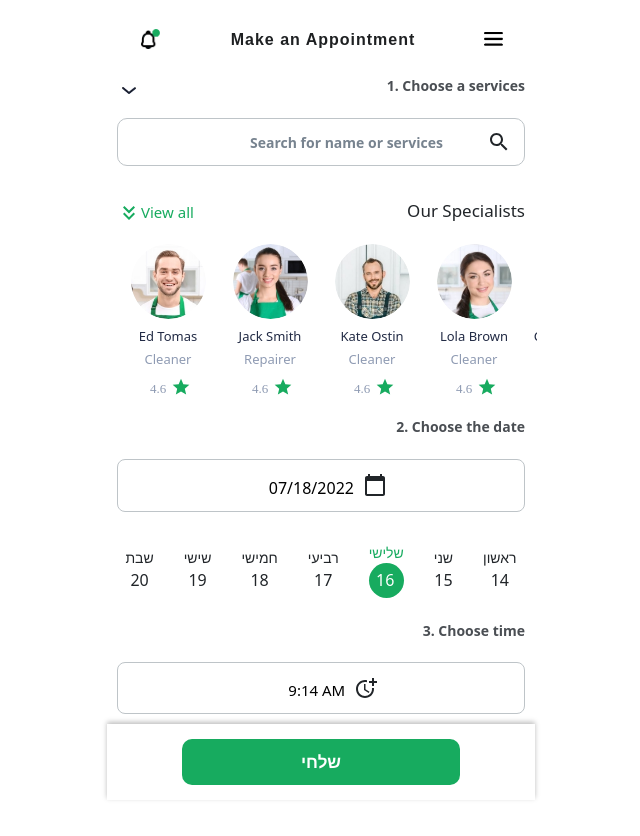
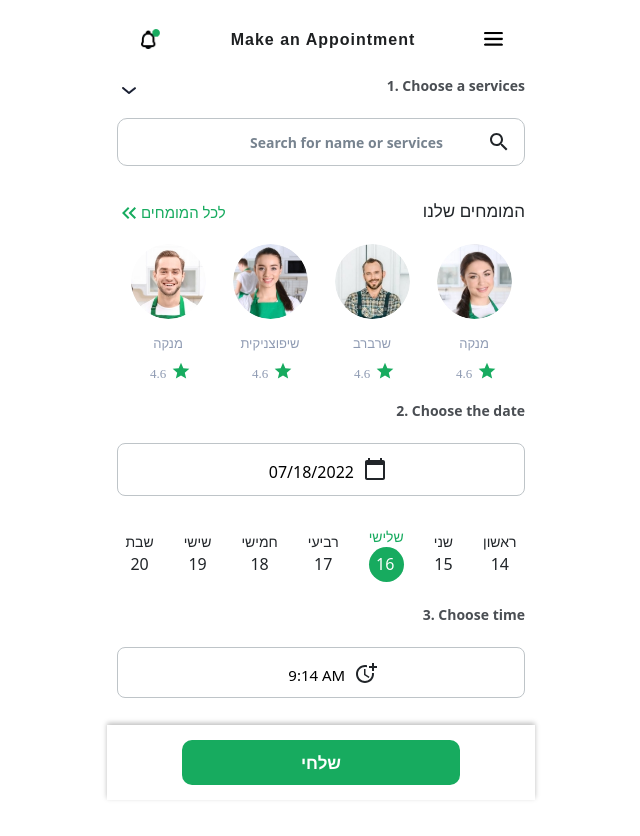
Before and after one commit to binyaalex/home, a React (Create React App) app: page /appointment in a window 1280 px wide. Shown: the top 836 px of the page, without its empty margins (319-959 px from the left). Built offline with nearby package versions, Linux system fonts and the light colour scheme.

Commit message:
make specialistsList a component

```diff
--- a/src/components/appointment/Appointment.js
+++ b/src/components/appointment/Appointment.js
@@ -1,6 +1,6 @@
 import React, { useState } from "react";
 import Head from "../repeats/head/Head";
-import SpecialistsList from "./specialistsList/SpecialistsList";
+import SpecialistsList from "../repeats/specialistsList/SpecialistsList";
 import ThisWeek from "./weekList/ThisWeek";
 import MeetBtn from "./meet/MeetBtn";
 import "./Appointment.css";
--- a/src/components/appointment/specialistsList/specialistsListSquare/SpecialistsListSqaure.js
+++ /dev/null
@@ -1,83 +0,0 @@
-import React, { useEffect } from "react";
-import { Link } from "react-router-dom";
-import { Swiper, SwiperSlide } from "swiper/react";
-// Import Swiper styles
-import "swiper/css";
-import StarIcon from '@mui/icons-material/Star';
-
-const SpecialistsListSqaure = () => {
-  const specialistsListArr = [
-    {
-      image: "/images/specialists/specialists1.jpg",
-      title: "Ed Tomas",
-      position: "Cleaner",
-      rating: "4.6",
-      link: "/specialists",
-    },
-    {
-      image: "/images/specialists/specialists2.jpg",
-      title: "Jack Smith",
-      position: "Repairer",
-      rating: "4.6",
-      link: "/specialists",
-    },
-    {
-      image: "/images/specialists/specialists3.jpg",
-      title: "Kate Ostin",
-      position: "Cleaner",
-      rating: "4.6",
-      link: "/specialists",
-    },
-    {
-      image: "/images/specialists/specialists4.jpg",
-      title: "Lola Brown",
-      position: "Cleaner",
-      rating: "4.6",
-      link: "/specialists",
-    },
-    {
-      image: "/images/specialists/specialists5.jpg",
-      title: "Colin Leonard",
-      position: "Electrician",
-      rating: "4.6",
-      link: "/specialists",
-    },
-  ];
-
-  const slides =
-  specialistsListArr.length > 0
-      ? specialistsListArr.map((el, i) => (
-          <div className="" key={i}>
-            <Link to={el.link}>
-              <div className="specialistsBox">
-                <div className="boxImg">
-                  <img src={el.image} alt="doctor" className="specialistsBoxImg" />
-                </div>
-                <h6>{el.title}</h6>
-                <p>{el.position}</p>
-                <div className="startCon">
-                  <span>{el.rating}</span>
-                  <StarIcon />
-                </div>
-              </div>
-            </Link>
-          </div>
-        ))
-      : "";
-
-  return (
-    <>
-      <Swiper spaceBetween={0} slidesPerView={4}>
-        {slides.length > 0
-          ? slides.map((slideContent, index) => (
-              <SwiperSlide key={index} virtualIndex={index}>
-                {slideContent}
-              </SwiperSlide>
-            ))
-          : ""}
-      </Swiper>
-    </>
-  );
-};
-
-export default SpecialistsListSqaure;
--- a/src/components/home/Home.css
+++ b/src/components/home/Home.css
@@ -300,7 +300,3 @@
 .homePage .blogArea .swiper {
   padding: 0px 10px 0px 0px;
 }
-
-.homePage .specialistsArea .specialistsListSec .specialistsHeading {
-  flex-direction: row-reverse;
-}
--- a/src/components/home/Home.js
+++ b/src/components/home/Home.js
@@ -11,7 +11,7 @@ import ServiceSqaureList from "./serviceSqaure/ServiceSqaureList";
 import PaidServiceSqaureList from "./paidServiceSqaure/PaidServiceSqaureList";
 import addBtn from "../../assets/images/icons/addBtn.jpg";
 import BlogSqaureList from "./blogSquare/BlogSquareList";
-import SpecialistsList from "./specialistsList/SpecialistsList";
+import SpecialistsList from "../repeats/specialistsList/SpecialistsList";
 import Search from "../repeats/search/Search";
 
 const Home = () => {
--- a/src/components/home/specialistsList/SpecialistsList.css
+++ /dev/null
@@ -1,106 +0,0 @@
-.specialistsListSec {
-  padding: 20px 0 10px;
-}
-
-.specialistsListSec .specialistsHeading {
-  display: flex;
-  justify-content: space-between;
-}
-
-.specialistsListSec .specialistsHeading a {
-  font-size: 15px;
-  color: #17AB5F !important;
-  font-weight: 400;
-  display: flex;
-}
-
-.specialistsListSec .specialistsHeading h3 {
-  font-size: 17px;
-  font-weight: 400;
-}
-
-.specialistsListSec .specialistsBox .boxImg {
-  max-width: 75px;
-  margin: 0 auto;
-  width: 100%;
-  border-radius: 100%;
-  overflow: hidden;
-  height: 75px;
-}
-
-.specialistsListSec .specialistsBox .boxboxImg_img .specialistsBoxImg {
-  width: 75px;
-  height: 75px;
-  object-fit: cover;
-}
-
-.specialistsListSec .specialistsBoxArea {
-  padding: 15px 0 0;
-  text-align: center;
-}
-
-.specialistsListSec .specialistsBoxArea .specialistsBox * {
-  text-align: center !important;
-}
-
-.specialistsListSec .specialistsBoxArea .specialistsBox .startCon {
-  display: flex;
-  align-items: center;
-}
-
-.specialistsListSec .specialistsBoxArea .specialistsBox .startCon svg {
-  width: 20px;
-  height: 20px;
-}
-
-.specialistsListSec .specialistsBoxArea .specialistsBox .startCon svg > path {
-  color: #17AB5F;
-}
-
-.specialistsListSec .specialistsBoxArea .specialistsBox .startCon span {
-  margin-right: 5px;
-  font-size: 13px;
-  font-weight: 400;
-}
-
-.specialistsListSec .specialistsBoxArea .col-3 {
-  padding: 0 3px;
-}
-
-.specialistsListSec .specialistsBox {
-  display: flex;
-  flex-direction: column;
-  align-items: center;
-}
-
-.specialistsListSec .specialistsBox h6 {
-  font-size: 13px !important;
-  margin: 10px 0 0;
-  font-weight: 400;
-  color: #222b45;
-  padding-bottom: 5px;
-}
-
-.specialistsListSec .specialistsBox p {
-  font-size: 13px !important;
-  margin: 0;
-  font-weight: 400;
-  color: #8f9bb3;
-  padding-bottom: 5px;
-}
-
-.specialistsListSec .specialistsBox span {
-  font-size: 13px;
-  margin-top: 5px;
-  margin-left: 5px;
-  font-family: SFProDisplay-Regular !important;
-  color: #8f9bb3;
-}
-
-.specialistsListSec .startCon img {
-  padding-top: 5x;
-}
-
-.specialistsListSec .startCon span {
-  margin-right: 5px;
-}
--- a/src/components/home/specialistsList/SpecialistsList.js
+++ /dev/null
@@ -1,20 +0,0 @@
-import React from "react";
-import "./SpecialistsList.css";
-import SpecialistsListSqaure from "./specialistsListSquare/SpecialistsListSqaure";
-
-const SpecialistsList = () => {
-  return (
-    <div className="specialistsListSec">
-        <div className="specialistsArea">
-          <div className="specialistsHeading">
-            <h3>המומחים שלנו</h3>
-          </div>
-          <div className="row specialistsBoxArea">
-            <SpecialistsListSqaure />
-          </div>
-      </div>
-    </div>
-  );
-};
-
-export default SpecialistsList;
--- a/src/components/appointment/specialistsList/SpecialistsList.css
+++ b/src/components/repeats/specialistsList/SpecialistsList.css
@@ -104,3 +104,7 @@
 .specialistsListSec .startCon span {
   margin-right: 5px;
 }
+
+.specialistsListSec .specialistsHeading svg {
+  transform: rotate(90deg);
+}
--- a/src/components/appointment/specialistsList/SpecialistsList.js
+++ b/src/components/repeats/specialistsList/SpecialistsList.js
@@ -1,6 +1,6 @@
+import "./SpecialistsList.css";
 import React from "react";
 import { Link } from "react-router-dom";
-import "./SpecialistsList.css";
 import SpecialistsListSqaure from "./specialistsListSquare/SpecialistsListSqaure";
 import KeyboardDoubleArrowDownIcon from '@mui/icons-material/KeyboardDoubleArrowDown';
 
@@ -11,9 +11,9 @@ const SpecialistsList = () => {
           <div className="specialistsHeading">
             <Link to={"#"} className="downArrow">
               <KeyboardDoubleArrowDownIcon />
-              View all
+              לכל המומחים
             </Link>
-            <h3>Our Specialists</h3>
+            <h3>המומחים שלנו</h3>
           </div>
           <div className="row specialistsBoxArea">
             <SpecialistsListSqaure />
```
Also changed, not shown: src/components/repeats/specialistsList/specialistsListSquare/SpecialistsListSqaure.js (renamed from src/components/home/specialistsList/specialistsListSquare/SpecialistsListSqaure.js).
